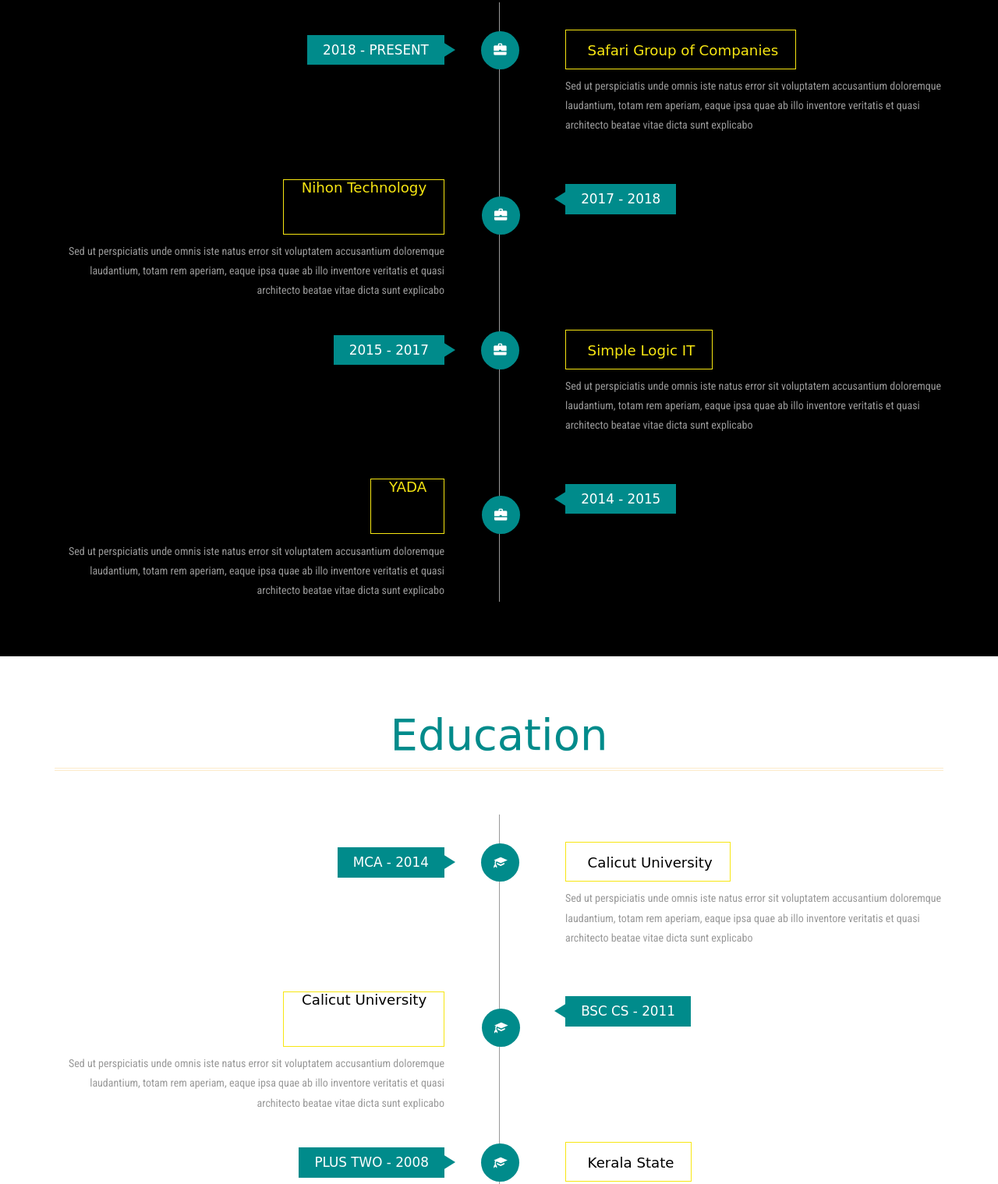
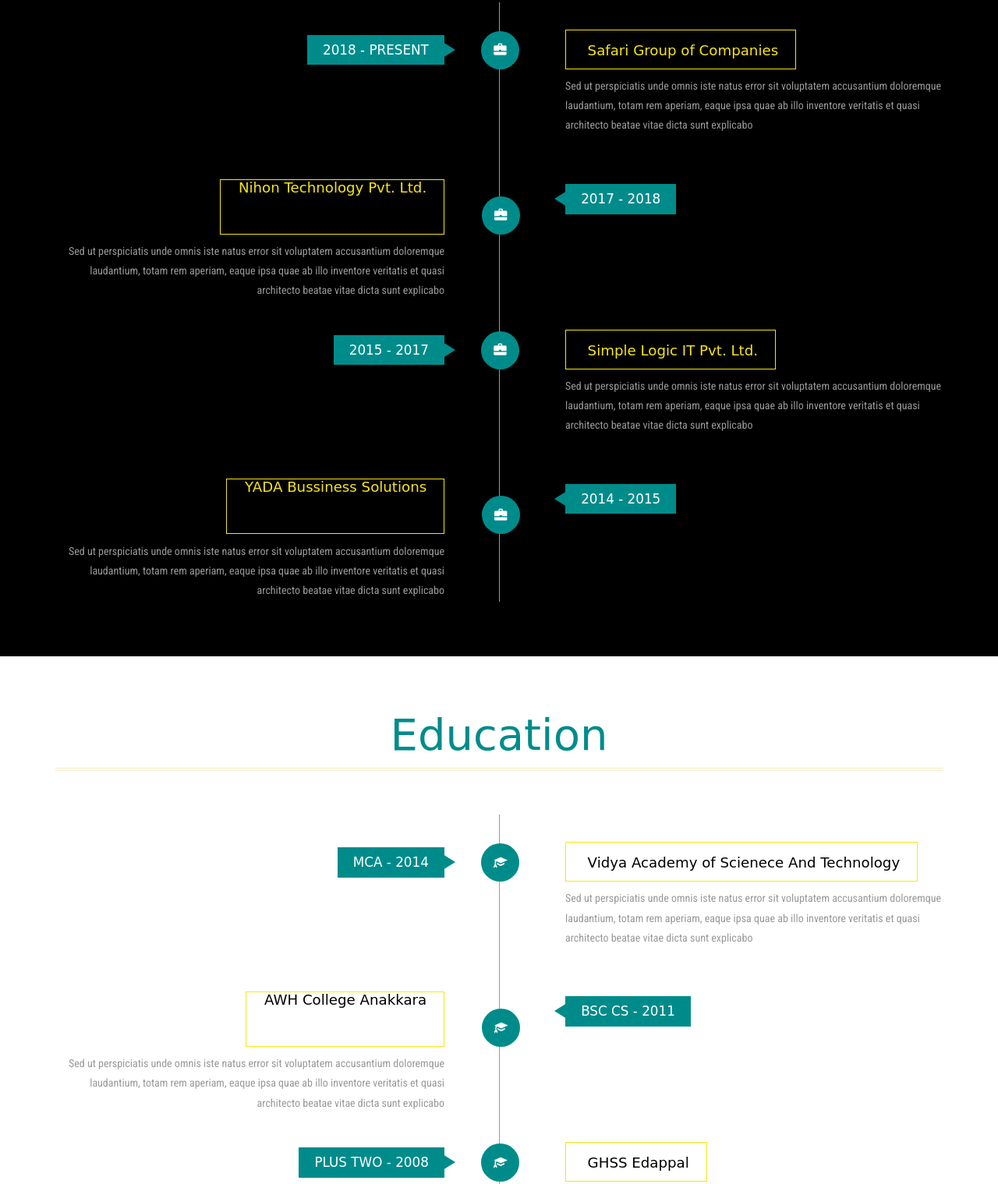
Before and after one commit to mukeshkmohanan/my_resume, a plain HTML site: page index.html in a window 1280 px wide. Shown: the part 1251-2770 px from the top of the page at 78% size. Drawn offline with Linux system fonts and the light colour scheme; a web font is replaced by a local one.

Commit message:
second commit

```diff
--- a/index.html
+++ b/index.html
@@ -158,7 +158,7 @@ License URL: http://creativecommons.org/licenses/by/3.0/
 					<h4>2017 - 2018 </h4>
 				</div>
 				<div class="col-md-6 work-left work-left2">
-					<h5> Nihon Technology <span class="glyphicon glyphicon-briefcase"> </span></h5>
+					<h5 style="min-width: 14em"> Nihon Technology Pvt. Ltd. <span class="glyphicon glyphicon-briefcase"> </span></h5>
 					<p>Sed ut perspiciatis unde omnis iste natus error sit voluptatem accusantium doloremque laudantium, totam rem aperiam, eaque ipsa quae ab illo inventore veritatis et quasi architecto beatae vitae dicta sunt explicabo </p>
 				</div>
 				<div class="clearfix"> </div>
@@ -168,7 +168,7 @@ License URL: http://creativecommons.org/licenses/by/3.0/
 					<h4>2015 - 2017 </h4>
 				</div>
 				<div class="col-md-6 work-right">
-					<h5><span class="glyphicon glyphicon-briefcase"> </span> Simple Logic IT</h5>
+					<h5><span class="glyphicon glyphicon-briefcase"> </span> Simple Logic IT Pvt. Ltd.</h5>
 					<p>Sed ut perspiciatis unde omnis iste natus error sit voluptatem accusantium doloremque laudantium, totam rem aperiam, eaque ipsa quae ab illo inventore veritatis et quasi architecto beatae vitae dicta sunt explicabo </p>
 				</div>
 				<div class="clearfix"> </div>
@@ -178,7 +178,7 @@ License URL: http://creativecommons.org/licenses/by/3.0/
 					<h4>2014 - 2015 </h4>
 				</div>
 				<div class="col-md-6 work-left work-left2">
-					<h5> YADA  <span class="glyphicon glyphicon-briefcase"></span> </h5>
+					<h5 style="min-width: 14em"> YADA Bussiness Solutions <span class="glyphicon glyphicon-briefcase"></span> </h5>
 					<p>Sed ut perspiciatis unde omnis iste natus error sit voluptatem accusantium doloremque laudantium, totam rem aperiam, eaque ipsa quae ab illo inventore veritatis et quasi architecto beatae vitae dicta sunt explicabo </p>
 				</div>
 				<div class="clearfix"> </div>
@@ -195,7 +195,7 @@ License URL: http://creativecommons.org/licenses/by/3.0/
 					<h4> MCA - 2014</h4>
 				</div>
 				<div class="col-md-6 work-right">
-					<h5><span class="glyphicon glyphicon-education"> </span> Calicut University </h5>
+					<h5><span class="glyphicon glyphicon-education"> </span> Vidya Academy of Scienece And Technology </h5>
 					<p>Sed ut perspiciatis unde omnis iste natus error sit voluptatem accusantium doloremque laudantium, totam rem aperiam, eaque ipsa quae ab illo inventore veritatis et quasi architecto beatae vitae dicta sunt explicabo </p>
 				</div>
 				<div class="clearfix"> </div>
@@ -205,7 +205,7 @@ License URL: http://creativecommons.org/licenses/by/3.0/
 					<h4>BSC CS - 2011</h4>
 				</div>
 				<div class="col-md-6 work-left work-left2">
-					<h5>  Calicut University  <span class="glyphicon glyphicon-education"></span></h5>
+					<h5 style="min-width: 13em"> AWH College Anakkara <span class="glyphicon glyphicon-education"></span></h5>
 					<p>Sed ut perspiciatis unde omnis iste natus error sit voluptatem accusantium doloremque laudantium, totam rem aperiam, eaque ipsa quae ab illo inventore veritatis et quasi architecto beatae vitae dicta sunt explicabo </p>
 				</div>
 				<div class="clearfix"> </div>
@@ -215,7 +215,7 @@ License URL: http://creativecommons.org/licenses/by/3.0/
 					<h4>PLUS TWO - 2008</h4>
 				</div>
 				<div class="col-md-6 work-right">
-					<h5><span class="glyphicon glyphicon-education"> </span> Kerala State </h5>
+					<h5><span class="glyphicon glyphicon-education"> </span> GHSS Edappal </h5>
 					<p>Sed ut perspiciatis unde omnis iste natus error sit voluptatem accusantium doloremque laudantium, totam rem aperiam, eaque ipsa quae ab illo inventore veritatis et quasi architecto beatae vitae dicta sunt explicabo </p>
 				</div>
 				<div class="clearfix"> </div>
@@ -225,7 +225,7 @@ License URL: http://creativecommons.org/licenses/by/3.0/
 					<h4>SSLC - 2005</h4>
 				</div>
 				<div class="col-md-6 work-left work-left2">
-					<h5>  Kerala State  <span class="glyphicon glyphicon-education"></span></h5>
+					<h5 style="min-width: 13em">  DHOHSS Pookkarathara <span class="glyphicon glyphicon-education"></span></h5>
 					<p>Sed ut perspiciatis unde omnis iste natus error sit voluptatem accusantium doloremque laudantium, totam rem aperiam, eaque ipsa quae ab illo inventore veritatis et quasi architecto beatae vitae dicta sunt explicabo </p>
 				</div>
 				<div class="clearfix"> </div>
```
